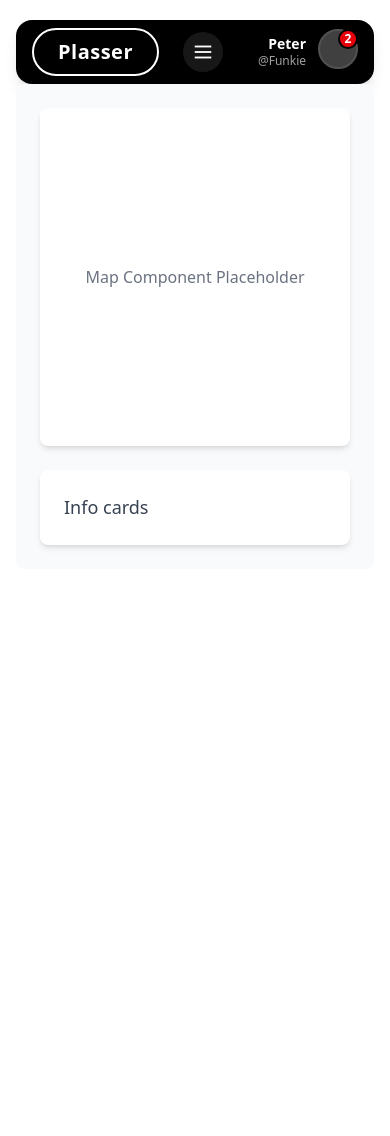
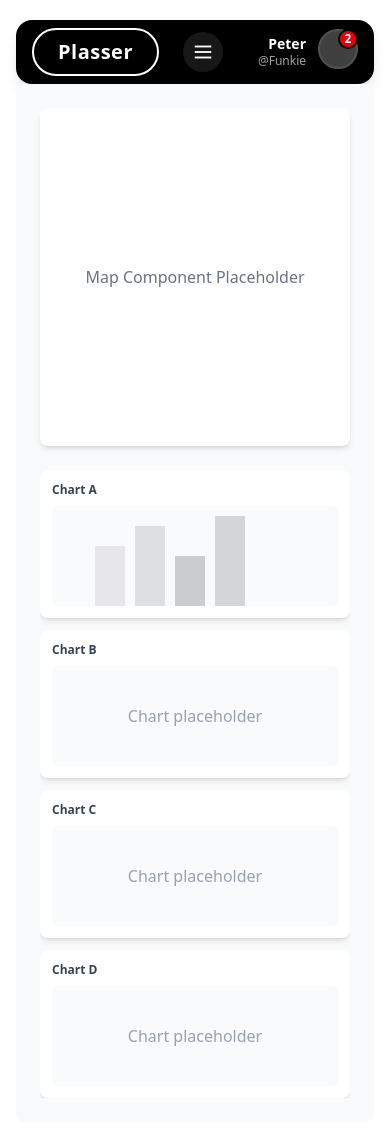
Before and after one commit to Code-Funkies/plasser_challenge, a React (Vite) app: page / in a window 390 px wide. Before the commit the page ends 844 px from the top, so only its background shows below. Built offline with nearby package versions, Linux system fonts and the light colour scheme.

Commit message:
feat(graphs): add diagnostic graphs layout with responsive grid
- Create GraphCard reusable component for chart containers
- Add Diagnostico parent component with 2x2 responsive grid
- Integrate diagnostic layout into dashboard
- Ensure proper spacing and overflow handling for responsive design

```diff
--- a/package.json
+++ b/package.json
@@ -11,8 +11,10 @@
   },
   "dependencies": {
     "@tailwindcss/vite": "^4.1.17",
+    "apexcharts": "^5.3.6",
     "preline": "^3.2.3",
     "react": "^19.2.0",
+    "react-apexcharts": "^1.8.0",
     "react-dom": "^19.2.0",
     "react-icons": "^5.5.0",
     "tailwindcss": "^4.1.17"
--- /dev/null
+++ b/src/components/DiagnosticCard.tsx
@@ -0,0 +1,24 @@
+import React from 'react';
+
+interface DiagnosticCardProps {
+  title: string;
+  children?: React.ReactNode;
+}
+
+/**
+ * DiagnosticCard - simple reusable card wrapper for charts
+ */
+const DiagnosticCard: React.FC<DiagnosticCardProps> = ({ title, children }) => {
+  return (
+    <div className="bg-white rounded-lg shadow-md p-3 flex flex-col h-full overflow-hidden">
+      <div className="flex items-center justify-between mb-2 shrink-0">
+        <h4 className="text-xs font-semibold text-gray-700">{title}</h4>
+      </div>
+      <div className="flex-1 flex items-center justify-center bg-gray-50 rounded-md w-full overflow-hidden">
+        {children ?? <div className="text-gray-400 text-xs">Chart placeholder</div>}
+      </div>
+    </div>
+  );
+};
+
+export default DiagnosticCard;
--- /dev/null
+++ b/src/components/Diagnostico.tsx
@@ -0,0 +1,42 @@
+import React from 'react';
+import GraphCard from './GraphCard';
+
+/**
+ * Diagnostico - layout parent for 4 diagnostic charts
+ * The component currently renders 4 placeholders (GraphCard)
+ * arranged responsively. Each card will host a chart in the future.
+ */
+const Diagnostico: React.FC = () => {
+  return (
+    <section className="h-full w-full overflow-hidden">
+      <div className="w-full h-full flex flex-col">
+        {/* 2 columns x 2 rows by default, collapse to 1 column on small screens */}
+        <div className="grid grid-cols-1 sm:grid-cols-2 gap-3 h-full w-full grid-rows-2 auto-rows-fr overflow-hidden">
+          <GraphCard title="Chart A">
+            {/* Placeholder: replace with real chart component */}
+            <svg width="100%" height="100" viewBox="0 0 200 100" className="mx-auto">
+              <rect x="0" y="40" width="30" height="60" fill="#111827" opacity="0.08" />
+              <rect x="40" y="20" width="30" height="80" fill="#111827" opacity="0.12" />
+              <rect x="80" y="50" width="30" height="50" fill="#111827" opacity="0.2" />
+              <rect x="120" y="10" width="30" height="90" fill="#111827" opacity="0.16" />
+            </svg>
+          </GraphCard>
+
+          <GraphCard title="Chart B">
+            <div className="w-full h-full flex items-center justify-center text-gray-400">Chart placeholder</div>
+          </GraphCard>
+
+          <GraphCard title="Chart C">
+            <div className="w-full h-full flex items-center justify-center text-gray-400">Chart placeholder</div>
+          </GraphCard>
+
+          <GraphCard title="Chart D">
+            <div className="w-full h-full flex items-center justify-center text-gray-400">Chart placeholder</div>
+          </GraphCard>
+        </div>
+      </div>
+    </section>
+  );
+};
+
+export default Diagnostico;
--- /dev/null
+++ b/src/components/GraphCard.tsx
@@ -0,0 +1,24 @@
+import React from 'react';
+
+interface GraphCardProps {
+  title: string;
+  children?: React.ReactNode;
+}
+
+/**
+ * GraphCard - simple reusable card wrapper for charts and graphs
+ */
+const GraphCard: React.FC<GraphCardProps> = ({ title, children }) => {
+  return (
+    <div className="bg-white rounded-lg shadow-md p-3 flex flex-col h-full overflow-hidden">
+      <div className="flex items-center justify-between mb-2 shrink-0">
+        <h4 className="text-xs font-semibold text-gray-700">{title}</h4>
+      </div>
+      <div className="flex-1 flex items-center justify-center bg-gray-50 rounded-md w-full overflow-hidden">
+        {children ?? <div className="text-gray-400 text-xs">Chart placeholder</div>}
+      </div>
+    </div>
+  );
+};
+
+export default GraphCard;
--- a/src/components/dashboard.tsx
+++ b/src/components/dashboard.tsx
@@ -1,4 +1,5 @@
 import React, { useState, useEffect } from 'react';
+import Diagnostico from './Diagnostico';
 
 /**
  * A custom hook to check if the screen width matches a media query.
@@ -55,11 +56,9 @@ const Dashboard: React.FC = () => {
           <p style={{ color: '#6b7280' }}>Map Component Placeholder</p>
         </div>
 
-        {/* Right Column: Info Cards */}
-        <div style={{ padding: '1.5rem', backgroundColor: 'white', borderRadius: '8px', boxShadow: '0 4px 6px -1px rgba(0, 0, 0, 0.1), 0 2px 4px -2px rgba(0, 0, 0, 0.1)' }}>
-            <div style={{ display: 'flex', alignItems: 'center', justifyContent: 'space-between' }}>
-            <h3 style={{ fontSize: '1.125rem', fontWeight: '500', color: '#374151' }}>{'Info cards'}</h3>
-            </div>
+        {/* Right Column: Diagnostico */}
+        <div style={{ padding: '0', height: '100%' }}>
+          <Diagnostico />
         </div>
       </div>
     </section>
```
Also changed, not shown: 1 other file (tests, documents, lock files or other folders).
